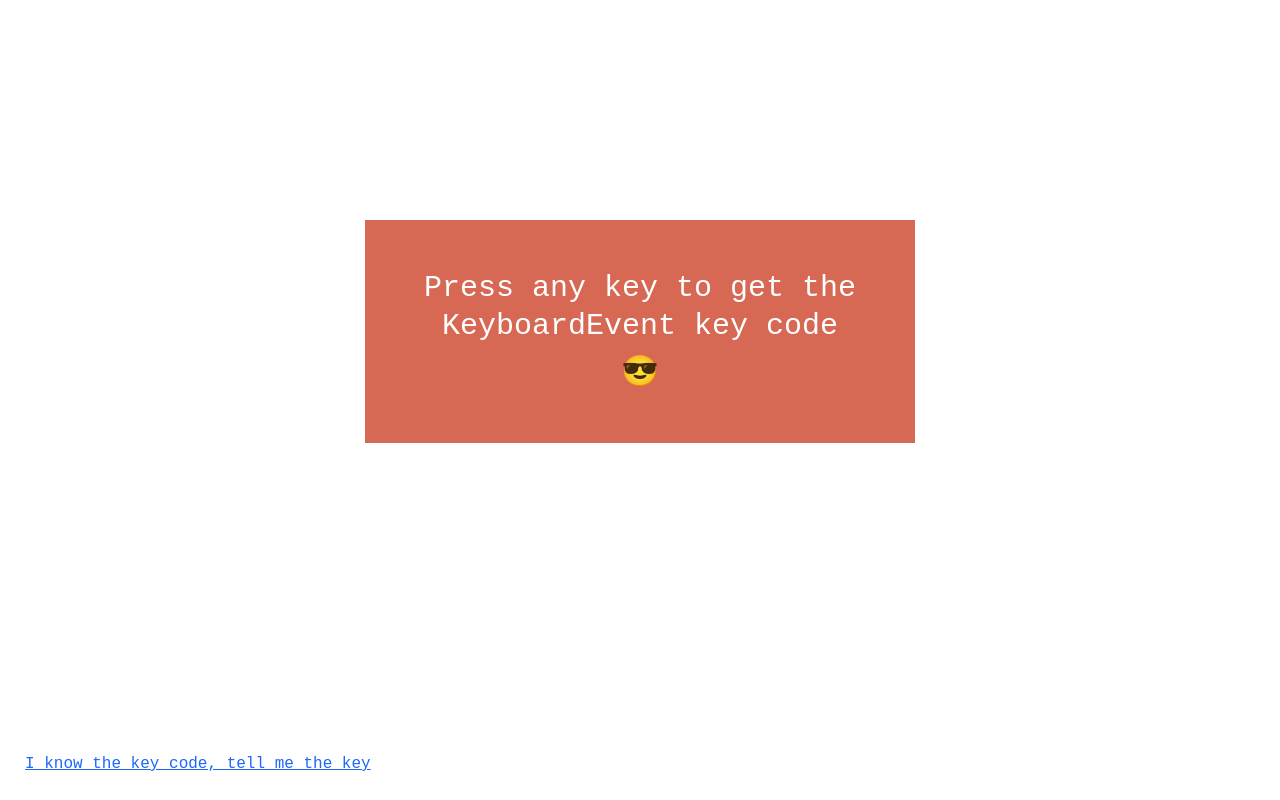
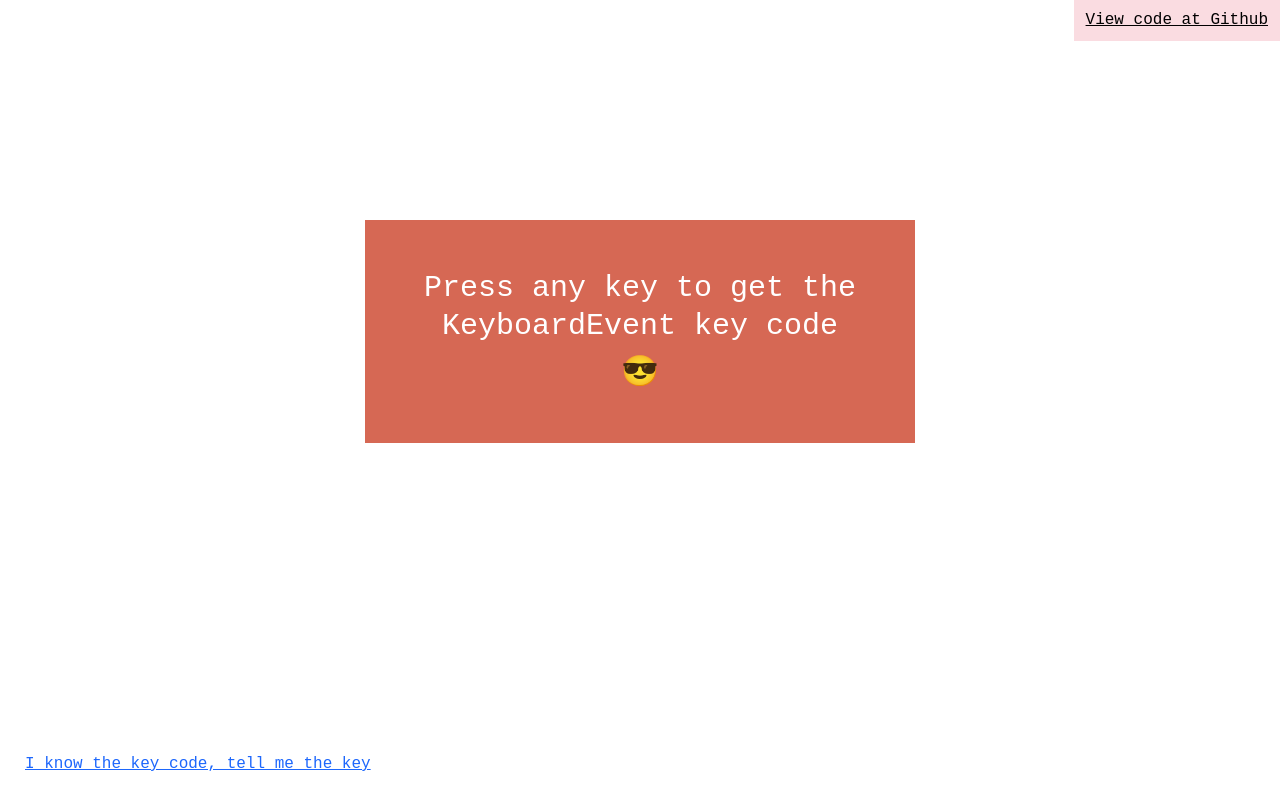
Before and after one commit to Wedin/keycodes, a Next.js app: page / in a window 1280 px wide. Built offline with nearby package versions, Linux system fonts and the light colour scheme.

Commit message:
Add link to source

```diff
--- /dev/null
+++ b/components/GithubSource/index.js
@@ -0,0 +1,37 @@
+import React from "react";
+import styled from "styled-components";
+
+const Wrapper = styled.div`
+  color: black;
+  position: fixed;
+
+  right: 0;
+  top: 10px;
+
+  @media (max-width: 768px) {
+    bottom: 12px;
+    top: auto;
+  }
+`;
+
+const SourceLink = styled.a`
+  color: black;
+  padding: 12px;
+  background: #fadce1;
+
+  &:hover {
+    background; #f57b90;
+  }
+`;
+
+export default class GithubSource extends React.Component {
+  render() {
+    return (
+      <Wrapper>
+        <SourceLink href="https://github.com/Wedin/keycodes" target="_blank" rel="noopener noreferrer">
+          View code at Github
+        </SourceLink>
+      </Wrapper>
+    );
+  }
+}
--- a/components/KeyCodeListener/index.js
+++ b/components/KeyCodeListener/index.js
@@ -48,8 +48,6 @@ export default class KeyCodeListener extends React.Component {
     if (event.defaultPrevented) {
       return; // Do nothing if the event was already processed
     }
-    // console.log(event.key, event.which || event.keyCode);
-
     this.setState({
       currentKey: event.key,
       currentKeyCode: event.which || event.keyCode,
--- a/components/Layout/index.js
+++ b/components/Layout/index.js
@@ -2,6 +2,7 @@ import React from "react";
 import styled from "styled-components";
 import PropTypes from "prop-types";
 import Navigation from "../Navigation";
+import GithubSource from "../GithubSource";
 
 const CenterWrapper = styled.div`
   width: 100%;
@@ -29,6 +30,7 @@ export default class Layout extends React.Component {
           <InnerWrapper>{this.props.children}</InnerWrapper>
         </CenterWrapper>
         <Navigation />
+        <GithubSource />
       </React.Fragment>
     );
   }
@@ -41,6 +43,3 @@ Layout.propTypes = {
 Layout.defaultProps = {
   children: [],
 };
-
-// Until KeyboardEvent.key is used by all modern browsers
-// https://caniuse.com/#feat=keyboardevent-key
--- a/pages/_document.js
+++ b/pages/_document.js
@@ -4,10 +4,6 @@ import { ServerStyleSheet, injectGlobal } from "styled-components";
 // This is OK
 /* eslint-disable */
 injectGlobal`
-  html, body {
-    // height: 100%;
-    // width: 100%;
-  }
   /* Hack to style __next div, will be solved in v6 of react */
   body > div:first-child,
     #__next {
```
